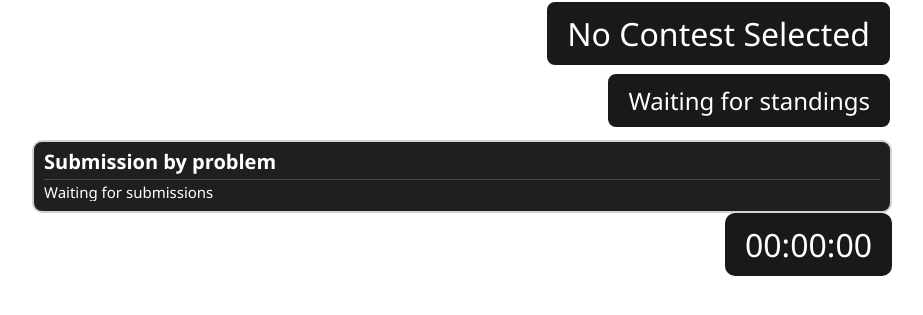
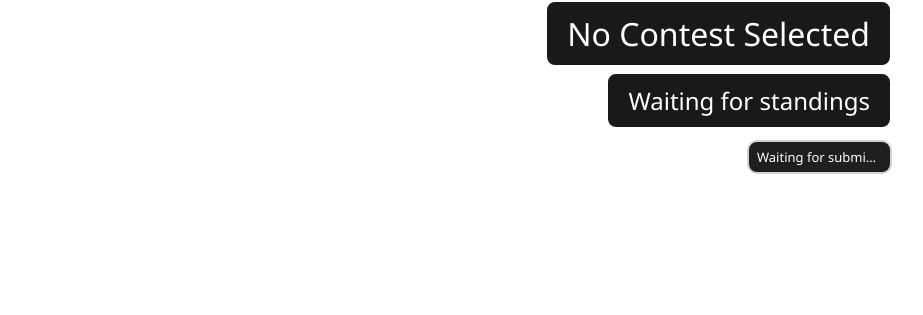
Before and after one commit to tarjen/QOJ-live-widget, a Flask app: page /overlay in a window 1320 px wide. Shown: the top 315 px of the page, without its empty margins (388-1311 px from the left). Run offline with Flask 3, Linux system fonts and the light colour scheme.

Commit message:
Compact contest submission timeline

```diff
--- a/src/app.py
+++ b/src/app.py
@@ -18,6 +18,7 @@ session = cloudscraper.create_scraper(browser={
 })
 session.verify = certifi.where()
 app = Flask(__name__, template_folder='../templates')
+contest_problem_id_cache = {}
 
 
 def load_qoj_cookie():
@@ -70,30 +71,99 @@ def submission_sort_key(submission):
     return (0, -submission.get('_row_order', 0))
 
 
+def parse_submission_time(value):
+    for time_format in ('%Y-%m-%d %H:%M:%S', '%Y-%m-%d %H:%M'):
+        try:
+            return datetime.strptime(value, time_format)
+        except ValueError:
+            continue
+    return None
+
+
+def filter_contest_submissions(submissions, problem_ids, start_time, end_time):
+    start = parse_submission_time(start_time)
+    end = parse_submission_time(end_time)
+    filtered = []
+    for submission in submissions:
+        if problem_ids and submission.get('problem_id') not in problem_ids:
+            continue
+        submitted_at = parse_submission_time(submission.get('time', ''))
+        if start and end:
+            if submitted_at is None or not start <= submitted_at <= end:
+                continue
+            elapsed_seconds = int((submitted_at - start).total_seconds())
+            hours, remainder = divmod(elapsed_seconds, 3600)
+            minutes = remainder // 60
+            submission['contest_time'] = f'{hours}:{minutes:02d}'
+        else:
+            submission['contest_time'] = submission.get('time', '')
+        filtered.append(submission)
+    return filtered
+
+
+def infer_contest_start(submissions, problems):
+    elapsed_by_problem = {
+        problem.get('id'): problem.get('contest_time')
+        for problem in problems
+        if problem.get('id') and problem.get('contest_time')
+    }
+    candidates = []
+    for submission in submissions:
+        if submission.get('class') != 'accepted':
+            continue
+        elapsed = elapsed_by_problem.get(submission.get('problem_id'))
+        submitted_at = parse_submission_time(submission.get('time', ''))
+        match = re.fullmatch(r'(\d+):(\d{2})', elapsed or '')
+        if submitted_at is None or match is None:
+            continue
+        candidates.append(
+            submitted_at - timedelta(
+                hours=int(match.group(1)),
+                minutes=int(match.group(2)),
+            )
+        )
+    if not candidates:
+        return None
+
+    candidates.sort()
+    best_cluster = []
+    for left, start in enumerate(candidates):
+        cluster = []
+        for candidate in candidates[left:]:
+            if candidate - start > timedelta(minutes=2):
+                break
+            cluster.append(candidate)
+        if len(cluster) > len(best_cluster) or (
+            len(cluster) == len(best_cluster) and cluster[-1] > best_cluster[-1]
+        ):
+            best_cluster = cluster
+    midpoint = best_cluster[len(best_cluster) // 2]
+    return midpoint.replace(second=0, microsecond=0)
+
+
 def display_submission_per_problem(submissions, limit):
-    selected = {}
+    grouped = {}
     for submission in submissions:
         problem = submission.get('problem', '').strip()
         if not problem:
             continue
         key = problem.casefold()
-        previous = selected.get(key)
-        if previous is None:
-            selected[key] = submission
-            continue
+        grouped.setdefault(key, []).append(submission)
 
-        is_accepted = submission.get('class') == 'accepted'
-        was_accepted = previous.get('class') == 'accepted'
-        if is_accepted and not was_accepted:
-            selected[key] = submission
-        elif is_accepted and was_accepted:
-            if submission_sort_key(submission) < submission_sort_key(previous):
-                selected[key] = submission
-        elif not was_accepted:
-            if submission_sort_key(submission) > submission_sort_key(previous):
-                selected[key] = submission
+    selected = []
+    for attempts in grouped.values():
+        attempts.sort(key=submission_sort_key)
+        first_accepted = next(
+            (submission for submission in attempts if submission.get('class') == 'accepted'),
+            None,
+        )
+        chosen = first_accepted or attempts[-1]
+        attempt_count = attempts.index(chosen) + 1 if first_accepted else len(attempts)
+        chosen['attempts'] = attempt_count
+        chosen['marker'] = f'+{attempt_count}' if first_accepted else f'-{attempt_count}'
+        selected.append(chosen)
 
-    return sorted(selected.values(), key=submission_sort_key, reverse=True)[:limit]
+    return sorted(selected, key=submission_sort_key, reverse=True)[:limit]
 
 
 def parse_submission_table(html):
@@ -132,6 +202,11 @@ def parse_submission_table(html):
                 'url': next((href for href in links if '/submission/' in href), ''),
                 '_row_order': row_order,
             }
+            problem_link = next((href for href in links if '/problem/' in href), '')
+            problem_match = re.search(r'/problem/(\d+)', problem_link)
+            if problem_match is None:
+                problem_match = re.match(r'#?(\d+)', submission['problem'])
+            submission['problem_id'] = problem_match.group(1) if problem_match else ''
             if not submission['result']:
                 for value in values:
                     lower_value = value.lower()
@@ -156,30 +231,81 @@ def parse_submission_table(html):
     return submissions
 
 
-def get_submissions(contestid, player, limit=18):
-    urls = [
-        f'https://qoj.ac/contest/{contestid}/submissions?submitter={player}',
-        f'https://qoj.ac/submissions?contest=QOJ{contestid}&submitter={player}',
-        f'https://qoj.ac/submissions?contest_id={contestid}&submitter={player}',
-        f'https://qoj.ac/submissions?submitter={player}',
-    ]
-    for url in urls:
+def get_contest_problem_ids(contestid):
+    if contestid in contest_problem_id_cache:
+        return contest_problem_id_cache[contestid]
+    try:
+        response = session.get(f'https://qoj.ac/contest/{contestid}', timeout=20)
+        response.raise_for_status()
+    except Exception:
+        return []
+    soup = BeautifulSoup(response.text, 'html.parser')
+    problem_ids = []
+    pattern = re.compile(rf'/contest/{re.escape(str(contestid))}/problem/(\d+)')
+    for link in soup.find_all('a', href=True):
+        match = pattern.search(link.get('href', ''))
+        if match and match.group(1) not in problem_ids:
+            problem_ids.append(match.group(1))
+    if problem_ids:
+        contest_problem_id_cache[contestid] = problem_ids
+    return problem_ids
+
+
+def get_submissions(
+    contestid,
+    player,
+    problems=None,
+    start_time='',
+    end_time='',
+    limit=18,
+):
+    problem_ids = {problem['id'] for problem in problems or [] if problem.get('id')}
+    url = f'https://qoj.ac/submissions?submitter={player}'
+    submissions = []
+    for page in range(1, 6):
         try:
-            response = session.get(url, timeout=20)
+            response = session.get(f'{url}&page={page}', timeout=20)
             response.raise_for_status()
         except Exception:
-            continue
+            break
         if is_login_page(response):
             return {
                 'error': 'Submissions require QOJ login cookie',
                 'items': [],
             }
-        submissions = parse_submission_table(response.text)
-        if submissions:
-            return {
-                'items': display_submission_per_problem(submissions, limit),
-                'source': url,
-            }
+        page_submissions = parse_submission_table(response.text)
+        if not page_submissions:
+            break
+        if problem_ids:
+            page_submissions = [
+                submission
+                for submission in page_submissions
+                if submission.get('problem_id') in problem_ids
+            ]
+        if not page_submissions and submissions:
+            break
+        submissions.extend(page_submissions)
+
+    if submissions:
+        start = parse_submission_time(start_time)
+        if start is None:
+            start = infer_contest_start(submissions, problems or [])
+        if start is not None:
+            start_time = start.strftime('%Y-%m-%d %H:%M:%S')
+            end_time = (start + timedelta(hours=5)).strftime('%Y-%m-%d %H:%M:%S')
+        submissions = filter_contest_submissions(
+            submissions,
+            problem_ids,
+            start_time,
+            end_time,
+        )
+    if submissions:
+        return {
+            'items': display_submission_per_problem(submissions, limit),
+            'source': url,
+            'start_time': start_time,
+            'end_time': end_time,
+        }
     return {
         'items': [],
         'error': 'No submissions found',
@@ -220,6 +346,7 @@ def get_contest_info(contestid, player):
             contest['end_time'] = end_time.strftime('%Y-%m-%d %H:%M:%S')
 
     headers = soup.find_all('th')
+    contest_problem_ids = get_contest_problem_ids(contestid)
     mystanding = soup.find('tr', class_='solver')
     player_key = player.strip().lower()
     if mystanding is None and player_key:
@@ -245,9 +372,17 @@ def get_contest_info(contestid, player):
             problem_index = headers[i].get_text(' ', strip=True).split()[0]
             mystatus = myrow[i].get('class', ['stnd'])[0]
             mytag = myrow[i].get_text(' ', strip=True)
+            contest_time_match = re.search(r'(\d+):(\d{2})', mytag)
+            problem_position = i - 2
             problems.append(
                 {
                     'index': problem_index,
+                    'id': contest_problem_ids[problem_position]
+                    if problem_position < len(contest_problem_ids)
+                    else '',
+                    'contest_time': contest_time_match.group(0)
+                    if contest_time_match
+                    else '',
                     'status': mystatus,
                     'tag': mytag
                 }
@@ -261,7 +396,16 @@ def get_contest_info(contestid, player):
         contest['penalty'] = penalty
     elif contest.get('name'):
         contest['error'] = f'Player "{player}" was not found in this standings page'
-    contest['submissions'] = get_submissions(contestid, player)
+    contest['submissions'] = get_submissions(
+        contestid,
+        player,
+        problems=contest['problems'],
+        start_time=contest.get('start_time', ''),
+        end_time=contest.get('end_time', ''),
+    )
+    if contest['submissions'].get('start_time'):
+        contest['start_time'] = contest['submissions']['start_time']
+        contest['end_time'] = contest['submissions']['end_time']
     return contest
 
 @app.route('/overlay', methods=['GET'])
--- a/templates/overlay.html
+++ b/templates/overlay.html
@@ -37,9 +37,6 @@
             flex-direction: column;
             align-items: flex-end;
         }
-        .clock-box {
-            width: 1280px;
-        }
         .contest-name {
             font-family: 'Segoe UI', Arial, sans-serif;
             font-size: 32px;
@@ -58,13 +55,14 @@
         }
         .clock {
             font-family: 'Segoe UI', Arial, sans-serif;
-            font-size: 32px;
+            font-size: 28px;
             color: #fff;
             background: rgba(0,0,0,0.9);
             border-radius: 10px;
-            padding: 10px 20px;
-            margin-left: 24px;
+            padding: 6px 14px;
+            margin-right: 6px;
             text-align: center;
+            border: 2px solid rgba(255,255,255,0.8);
         }
         .status-message {
             max-width: 1180px;
@@ -117,10 +115,10 @@ td.success {
   background-color: rgba(224,255,224,1.000);
 }
         .submissions-box {
-            width: 860px;
+            width: 145px;
         }
         .submissions {
-            width: 836px;
+            width: 125px;
             max-height: 300px;
             overflow: hidden;
             font-family: 'Segoe UI', Arial, sans-serif;
@@ -128,17 +126,11 @@ td.success {
             background: rgba(0,0,0,0.88);
             border: 2px solid rgba(255,255,255,0.8);
             border-radius: 10px;
-            padding: 8px 10px;
-        }
-        .submissions-title {
-            font-size: 20px;
-            line-height: 24px;
-            font-weight: 700;
-            margin-bottom: 5px;
+            padding: 6px 8px;
         }
         .submission-row {
             display: grid;
-            grid-template-columns: minmax(0, 1fr) 170px 116px;
+            grid-template-columns: minmax(0, 1fr) 38px;
             gap: 8px;
             align-items: center;
             min-height: 23px;
@@ -157,6 +149,13 @@ td.success {
         .submission-result {
             font-weight: 700;
             text-align: right;
+        }
+        .submission-empty {
+            overflow: hidden;
+            font-size: 13px;
+            line-height: 18px;
+            text-overflow: ellipsis;
+            white-space: nowrap;
         }
         .submission-result.accepted {
             color: #8df58d;
@@ -203,7 +202,8 @@ td.success {
         const contestName = {% if contest and contest.name %}{{ contest.name|tojson }}{% else %}""{% endif %};
 
         function checkUpdate() {
-            if (document.querySelector('.clock').textContent === '00:00:00') {
+            const clock = document.querySelector('.clock');
+            if (clock && clock.textContent === '00:00:00') {
                 location.reload();
             }
             fetch('/overlay-update?contest={{ contest_id }}&player={{ player }}')
@@ -223,11 +223,8 @@ td.success {
     <div id="overlay-update">
         {% include 'overlay_update.html' %}
     </div>
-    <div class="overlay-box clock-box">
-        <div class="clock">00:00:00</div>
-        <script>
-            updateClock();
-        </script>
-    </div>
+    <script>
+        updateClock();
+    </script>
 </body>
 </html>
--- a/templates/overlay_update.html
+++ b/templates/overlay_update.html
@@ -7,8 +7,9 @@
                 <div class="contest-name">No Contest Selected</div>
             {% endif %}
         </div>
-        <div class="overlay-box">
+        <div class="overlay-box standings-row">
             {% if contest and contest.problems %}
+            <div class="clock">00:00:00</div>
             <table>
                 <tr>
                     <td class="rank">#{{ contest.rank }}</td>
@@ -28,27 +29,17 @@
     </div>
     <div class="submissions-box">
         <div class="submissions">
-            <div class="submissions-title">Submission by problem</div>
             {% if contest and contest.submissions and contest.submissions['items'] %}
                 {% for submission in contest.submissions['items'] %}
                 <div class="submission-row">
-                    <div class="submission-cell" title="{{ submission.problem }}">{{ submission.problem }}</div>
-                    <div class="submission-cell" title="{{ submission.time }}">{{ submission.time }}</div>
-                    <div class="submission-cell submission-result {{ submission.class }}" title="{{ submission.result }}">{{ submission.result }}</div>
+                    <div class="submission-cell">{{ submission.contest_time }}</div>
+                    <div class="submission-cell submission-result {{ submission.class }}">{{ submission.marker }}</div>
                 </div>
                 {% endfor %}
             {% elif contest and contest.submissions and contest.submissions.error %}
-                <div class="submission-row">
-                    <div class="submission-cell">{{ contest.submissions.error }}</div>
-                    <div class="submission-cell"></div>
-                    <div class="submission-cell"></div>
-                </div>
+                <div class="submission-empty">{{ contest.submissions.error }}</div>
             {% else %}
-                <div class="submission-row">
-                    <div class="submission-cell">Waiting for submissions</div>
-                    <div class="submission-cell"></div>
-                    <div class="submission-cell"></div>
-                </div>
+                <div class="submission-empty">Waiting for submissions</div>
             {% endif %}
         </div>
     </div>
```
Also changed, not shown: README.md.
